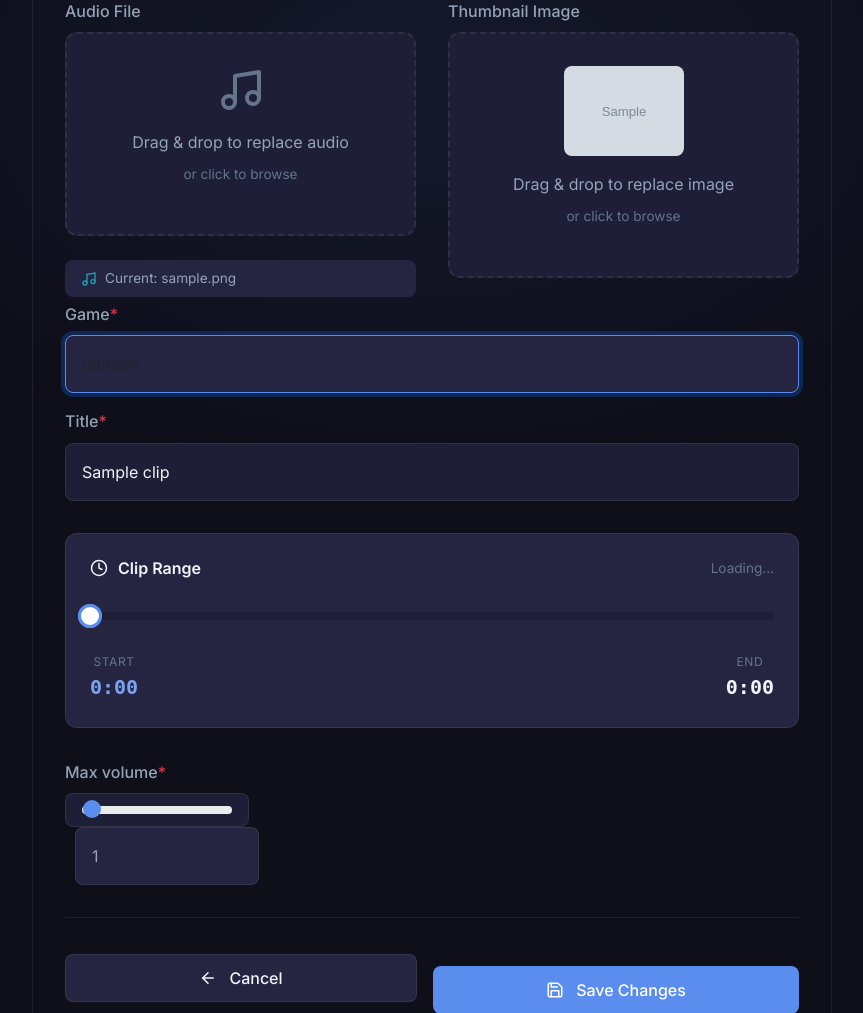
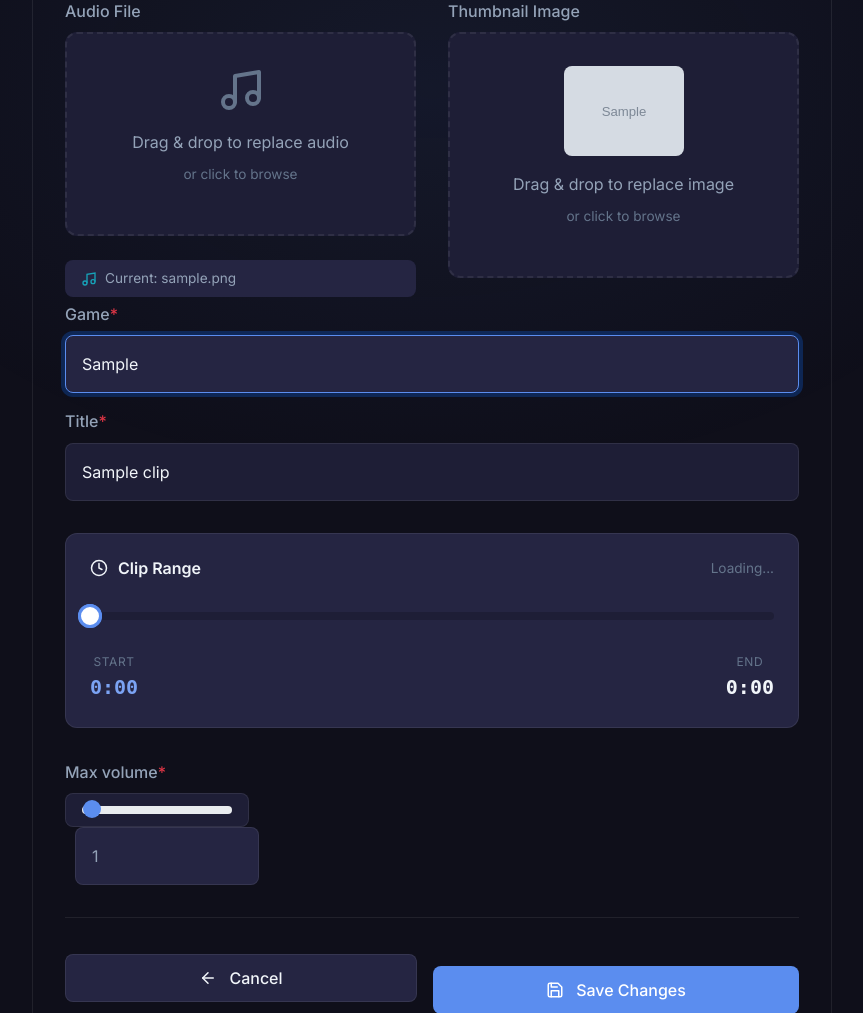
Before and after one commit to PoDuck/pi_chime, a Django app: page /clips/update/1/ in a window 1280 px wide, with the restyled element focused. Shown: the part 311-1324 px from the top of the page, without its empty margins (208-1071 px from the left). Run offline with Django 5.2, Linux system fonts and the light colour scheme; tables that the repository leaves empty hold one stand-in row (values such as "Sample post"); grey boxes marked "Sample" are stand-in pictures; some libraries are stand-ins or nearby versions.

Commit message:
Fix dark mode text color lost on input focus
The focus rule was missing color, so Bootstrap's #212529 applied
on focus. Added color: var(--text-primary) to the focus block.

Co-Authored-By: Claude Sonnet 4.6 <noreply@anthropic.com>

```diff
--- a/clips/static/clips/style.css
+++ b/clips/static/clips/style.css
@@ -383,6 +383,7 @@ select:focus {
   outline: none;
   border-color: var(--primary);
   background: var(--bg-elevated);
+  color: var(--text-primary);
 }
 
 .form-control::placeholder,
```
